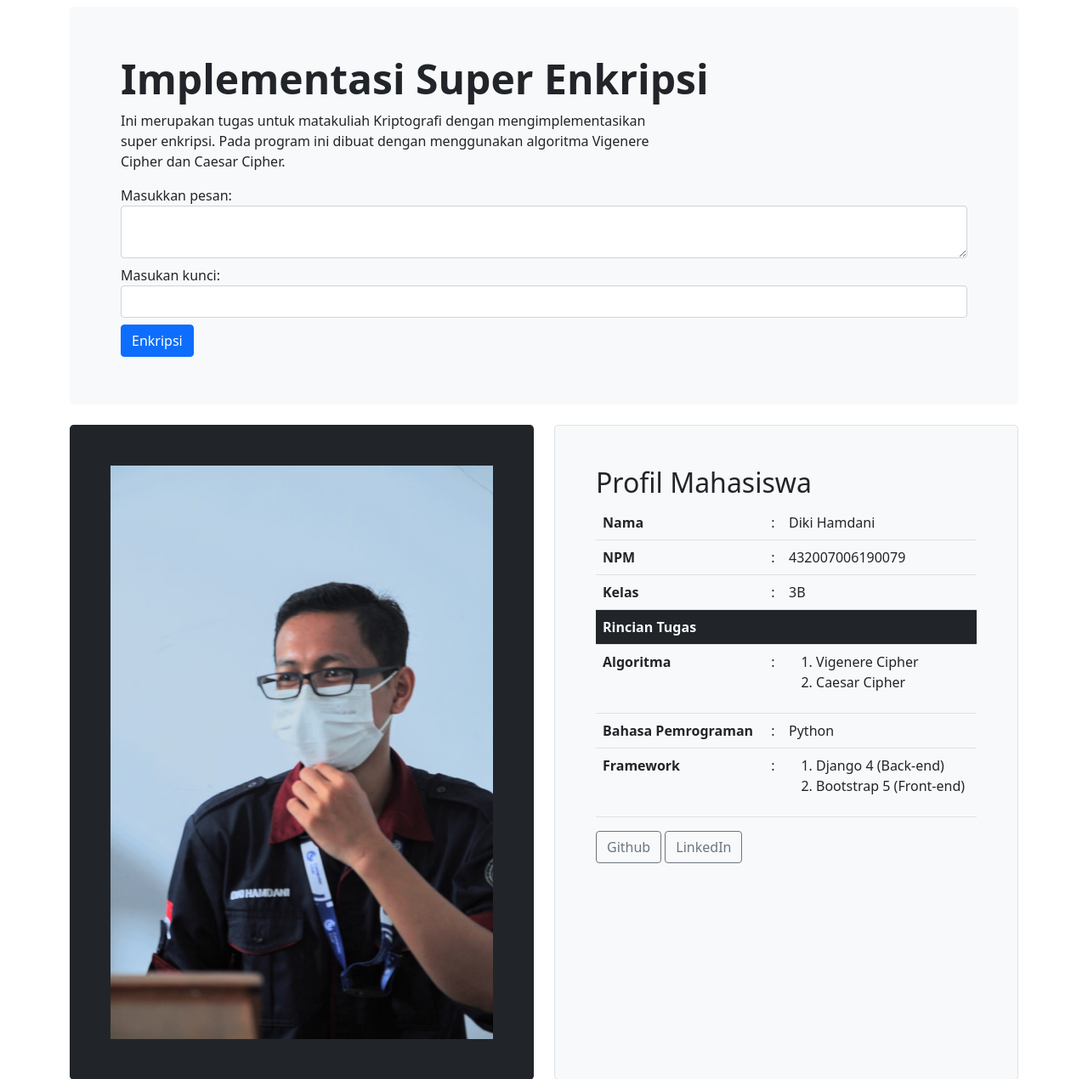
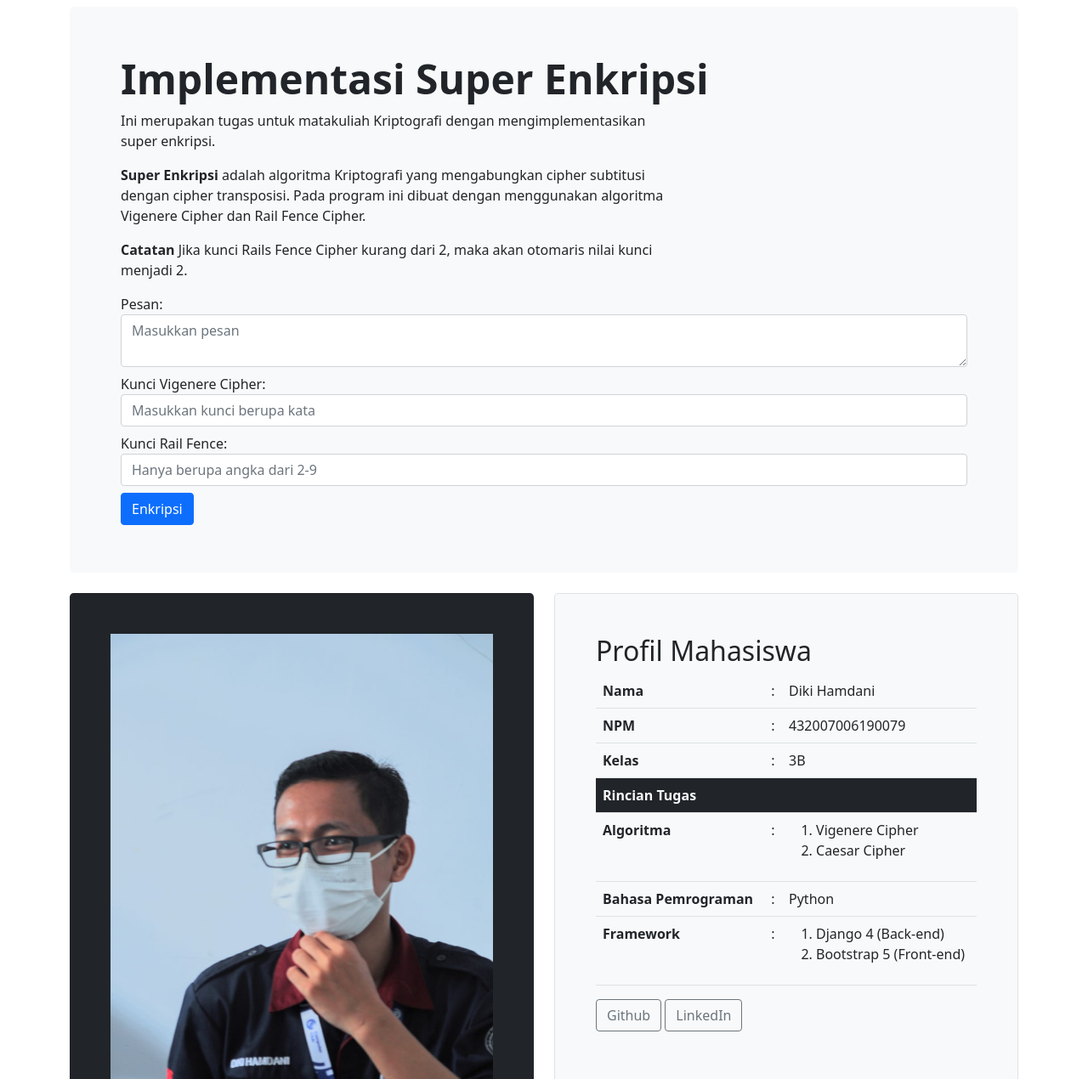
Before and after one commit to Dikihmd01/super-enkripsi, a Django app: page / in a window 1280 px wide. Shown: the part 77-1347 px from the top of the page at 85% size. Run offline with Django 4.2, Linux system fonts and the light colour scheme; some libraries are stand-ins or nearby versions.

Commit message:
update algoritma

```diff
--- a/cryptoapp/forms.py
+++ b/cryptoapp/forms.py
@@ -1,15 +1,36 @@
 from django import forms
 
 class CryptoForm(forms.Form):
-    message = forms.CharField(label="Masukkan pesan",
+    message = forms.CharField(label="Pesan",
+                                error_messages= {
+                                    'required': 'Pesan harus diisi'
+                                },
                                 widget=forms.Textarea(
                                     attrs={
                                         'class': 'form-control',
                                         'rows': 2,
-                                        'cols': 3
+                                        'cols': 3,
+                                        'placeholder': 'Masukkan pesan'
                                     }
                                 ))
-    key = forms.CharField(label="Masukan kunci",
+
+    key = forms.CharField(label="Kunci Vigenere Cipher",
                             max_length=250, widget=forms.TextInput(
-                                attrs={'class': 'form-control'}
+                                attrs={
+                                    'class': 'form-control',
+                                    'placeholder': 'Masukkan kunci berupa kata',
+                                    'required': 'Kunci vigenere harus diisi'
+                                }
                             ))
+
+    key_rf = forms.IntegerField(label="Kunci Rail Fence",
+                            error_messages= {
+                                'invalid': 'Kunci harus diisi dengan angka dari 0-9!',
+                                'required': 'Kunci Rail Fence harus diisi'
+                            },
+                            widget=forms.TextInput(
+                                attrs={
+                                    'class': 'form-control',
+                                    'placeholder': 'Hanya berupa angka dari 2-9'
+                                }
+                            ))
--- a/cryptoapp/templates/cryptoapp/index.html
+++ b/cryptoapp/templates/cryptoapp/index.html
@@ -5,6 +5,13 @@
     <meta http-equiv="X-UA-Compatible" content="IE=edge">
     <meta name="viewport" content="width=device-width, initial-scale=1.0">
     <title>Kriptografi</title>
+    <style>
+      .alert-danger .errorlist {
+        list-style: none;
+        margin: 0;
+        padding: 0;
+      }
+    </style>
     {% load static %}
     <link rel="stylesheet" href="{% static 'css/bootstrap.min.css' %}">
 </head>
@@ -21,14 +28,30 @@
             <div class="container-fluid py-2">
               <h1 class="display-5 fw-bold">Implementasi Super Enkripsi</h1>
               <p class="col-md-8 text-small">
-                Ini merupakan tugas untuk matakuliah Kriptografi dengan mengimplementasikan super enkripsi. Pada program ini dibuat dengan menggunakan algoritma Vigenere Cipher dan Caesar Cipher.
+                Ini merupakan tugas untuk matakuliah Kriptografi dengan mengimplementasikan super enkripsi.
+              <p class="col-md-8 text-small">
+                <strong>Super Enkripsi</strong> adalah algoritma Kriptografi yang mengabungkan cipher subtitusi dengan cipher transposisi. Pada program ini dibuat dengan menggunakan algoritma Vigenere Cipher dan Rail Fence Cipher.
+                <p class="col-md-8 text-small">
+                  <strong>Catatan</strong> Jika kunci Rails Fence Cipher kurang dari 2, maka akan otomaris nilai kunci menjadi 2.
               </p>
               <form action="" method="post">
                 {% csrf_token %}
+
+                {% if error_msg == True %}
+                  <div class="alert alert-danger">
+                    Kunci Rails Fence tidak boleh kurang dari 2
+                  </div>
+                {% endif %}
+
                 {% for field in form %}
                   <div class="mb-2">
                     {{ field.label_tag }}
                     {{ field }}
+                    {% if field.errors %}
+                      <div class="alert alert-danger mt-2">
+                        {{ field.errors }}
+                      </div>
+                    {% endif %}
                   </div>
                 {% endfor %}
                 <input type="submit" class="btn btn-primary" value="Enkripsi">
@@ -64,7 +87,7 @@
               </tr>
             </table>
 
-            <h3 class="mt-3">Enkripsi 2: Algoritma Caesar Cipher</h3>
+            <h3 class="mt-3">Enkripsi 2: Algoritma Rail Fence Cipher</h3>
             <p class="col-md-6 text-small">
               Untuk enkripsi kedua yaitu melakukan enkripsi dari hasil enkripsi algoritma Vigenere Cipher.
             </p>
@@ -75,8 +98,8 @@
               </tr>
 
               <tr>
-                <th>Sisipan Caesar</th>
-                <td>{{ 3 }} (Secara default dari saya)</td>
+                <th>Kunci</th>
+                <td>{{ shift }}</td>
               </tr>
 
               <tr>
@@ -85,8 +108,13 @@
               </tr>
 
               <tr>
-                <th>Hasil dekripsi</th>
-                <td>{{ final_decrypt_text }}</td>
+                <th>Hasil dekripsi 1</th>
+                <td>{{ final_decrypt_text1 }}</td>
+              </tr>
+
+              <tr>
+                <th>Hasil dekripsi 2</th>
+                <td>{{ final_decrypt_text2 }}</td>
               </tr>
             </table>
             {% endif %}
--- a/cryptoapp/views.py
+++ b/cryptoapp/views.py
@@ -1,9 +1,10 @@
 from ast import keyword
+from django.forms import ValidationError
 from django.http import HttpResponse, HttpResponseRedirect
 from django.shortcuts import render
 from .forms import CryptoForm
 
-alphabets = "abcdefghijklmnopqrstuvwxyz"
+alphabets = "ABCDEFGHIJKLMNOPQRSTU"
 
 word_to_index = dict(zip(alphabets, range(len(alphabets))))
 index_to_word = dict(zip(range(len(alphabets)), alphabets))
@@ -19,8 +20,8 @@ def generate_key(message, key):
 
 def encrypt_vigenere(message, key):
     encrypted = ""
-    message = message.lower()
-    key = key.lower()
+    message = message.upper()
+    key = key.upper()
     split_message = [
         message[i : i + len(key)] for i in range(0, len(message), len(key))
     ]
@@ -34,16 +35,16 @@ def encrypt_vigenere(message, key):
                 number = (word_to_index[letter] + word_to_index[key[i]]) % len(alphabets)
                 encrypted += index_to_word[number]
                 i += 1
-            else:
-                encrypted += letter
+            # else:
+            #     encrypted += letter
 
     return encrypted
 
 
 def decrypt_vigenere(cipher, key):
     decrypted = ""
-    cipher = cipher.lower()
-    key = key.lower()
+    cipher = cipher.upper()
+    key = key.upper()
     split_encrypted = [
         cipher[i : i + len(key)] for i in range(0, len(cipher), len(key))
     ]
@@ -56,62 +57,145 @@ def decrypt_vigenere(cipher, key):
                 number = (word_to_index[letter] - word_to_index[key[i]]) % len(alphabets)
                 decrypted += index_to_word[number]
                 i += 1
-            else:
-                decrypted += letter
+            # else:
+            #     decrypted += letter
 
     return decrypted
 
+def encrypt_rail_fence(text, key):
+    text = text.replace(" ", "")
+    text = text.upper()
+    r = [['\n' for i in range(len(text))] for j in range(key)]
+    dir_down = False
+    row, col = 0, 0
+
+    for i in range(len(text)):
+        if (row == 0) or (row == key - 1):
+            dir_down = not dir_down
+
+        r[row][col] = text[i]
+        col += 1
+
+        if dir_down:
+            row += 1
+        else:
+            row -= 1
+
+    result = []
+
+    for i in range(key):
+        for j in range(len(text)):
+            if r[i][j] != '\n':
+                result.append(r[i][j])
+    return("" . join(result))
+
+def decrypt_rail_fence(cipher, key):
+    r = [['\n' for i in range(len(cipher))] for j in range(key)]
+    dir_down = None
+    row, col = 0, 0
+
+    for i in range(len(cipher)):
+        if row == 0:
+            dir_down = True
+        if row == key - 1:
+            dir_down = False
+
+        r[row][col] = '*'
+        col += 1
+
+        if dir_down:
+            row += 1
+        else:
+            row -= 1
+
+    index = 0
+    for i in range(key):
+        for j in range(len(cipher)):
+            if ((r[i][j] == '*') and
+            (index < len(cipher))):
+                r[i][j] = cipher[index]
+                index += 1
+
+    result = []
+    row, col = 0, 0
+
+    for i in range(len(cipher)):
+        if row == 0:
+            dir_down = True
+        if row == key-1:
+            dir_down = False
+        if (r[row][col] != '*'):
+            result.append(r[row][col])
+            col += 1
+        if dir_down:
+            row += 1
+        else:
+            row -= 1
+    return("".join(result))
+
 # caesar cipher
-def encrypt_caesar(message, shift=3):
-    cipher = ""
-    message = message.lower()
-    for word in message:
-        if word in list(alphabets):
-            number = (word_to_index[word] + shift) % len(word_to_index)
-            word = index_to_word[number]
-            cipher += word
-        else:
-            cipher += word
-    return cipher
+# def encrypt_caesar(message, shift):
+#     cipher = ""
+#     message = message.upper()
+#     for word in message:
+#         if word in list(alphabets):
+#             number = (word_to_index[word] + int(shift)) % len(word_to_index)
+#             word = index_to_word[number]
+#             cipher += word
+#         else:
+#             cipher += word
+#     return cipher
 
-def decrypt_caesar(cipher, shift=3):
-    decrypted = ""
-    cipher = cipher.lower()
-    for word in cipher:
-        if word in list(alphabets):
-            number = (word_to_index[word] - shift) % len(word_to_index)
-            word = index_to_word[number]
-            decrypted += word
-        else:
-            decrypted += word
-    return decrypted
+# def decrypt_caesar(cipher, shift):
+#     decrypted = ""
+#     cipher = cipher.upper()
+#     for word in cipher:
+#         if word in list(alphabets):
+#             number = (word_to_index[word] - shift) % len(word_to_index)
+#             word = index_to_word[number]
+#             decrypted += word
+#         else:
+#             decrypted += word
+#     return decrypted
+
+# def encrypt_rail_fence(message, rails):
+#     message = message.upper()
 
 def index(request):
     data = {}
+    error_msg = False
     if request.method == 'POST':
         form = CryptoForm(request.POST)
         if form.is_valid():
 
-            msg = request.POST['message'].lower()
-            message = msg.replace(" ", "")
-            key1 = request.POST['key'].lower()
-            keyword = key1.replace(" ", "")
-            key = generate_key(msg, keyword)
-            vigenere_encrypt_text = encrypt_vigenere(msg, key1)
-            vigenere_decrypt_text = decrypt_vigenere(vigenere_encrypt_text, key1)
+            message = request.POST['message'].upper().replace(" ", "")
+            keyword = request.POST['key'].upper()
+            key = generate_key(message, keyword)
+            rails = request.POST['key_rf']
 
-            final_encrypt_text = encrypt_caesar(vigenere_encrypt_text, shift=3)
-            final_decrypt_text = decrypt_caesar(final_encrypt_text, shift=3)
+            if int(rails) < 2:
+                rails = 2
+
+
+            vigenere_encrypt_text = encrypt_vigenere(message, keyword)
+            vigenere_decrypt_text = decrypt_vigenere(vigenere_encrypt_text, keyword)
+
+            final_encrypt_text = encrypt_rail_fence(vigenere_encrypt_text, int(rails))
+            final_decrypt_text1 = decrypt_rail_fence(final_encrypt_text, int(rails))
+            final_decrypt_text2 = decrypt_vigenere(final_decrypt_text1, keyword)
             # form.cleaned_data()
 
             data = {
-                'message': msg,
-                'keyword': key1,
+                'message': message,
+                'keyword': keyword,
                 'key': key,
+                'shift': rails,
                 'vigenere_encrypt_text': vigenere_encrypt_text,
                 'vigenere_decrypt_text': vigenere_decrypt_text,
                 'final_encrypt_text': final_encrypt_text,
-                'final_decrypt_text': final_decrypt_text
+                'final_decrypt_text1': final_decrypt_text1,
+                'final_decrypt_text2': final_decrypt_text2,
+                'error_msg': error_msg
             }
             form = CryptoForm()
     else:
```
